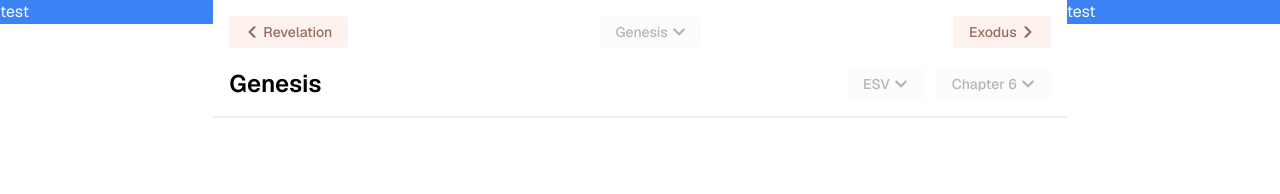
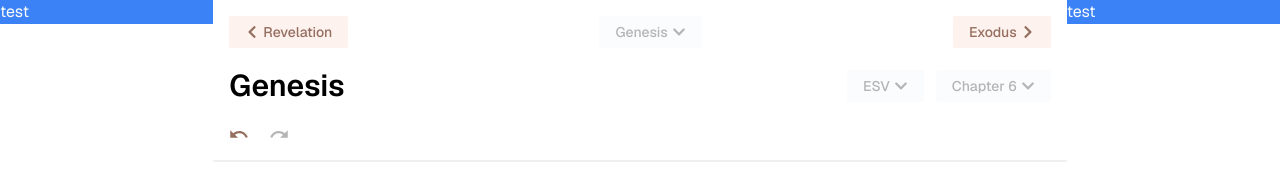
Before and after one commit to juliuscecilia33/Sage, a Next.js app: page / in a window 1280 px wide. Shown: the top 194 px of the page. Built offline with nearby package versions, Linux system fonts and the light colour scheme; no server answers.

Commit message:
started action tool bar

```diff
--- a/components/Main/Hero.tsx
+++ b/components/Main/Hero.tsx
@@ -1,5 +1,7 @@
 import { colors } from "../../styles/colors";
 import { FaChevronDown } from "react-icons/fa";
+import { IoMdUndo } from "react-icons/io";
+import { IoMdRedo } from "react-icons/io";
 
 type HeroProps = {
   bookTitle: string;
@@ -10,7 +12,7 @@ const Hero = ({ bookTitle, chapterCount }: HeroProps) => {
   return (
     <div className="flex flex-col mt-5">
       <div className="flex flex-row w-full justify-between items-center">
-        <h2 className="font-semibold text-2xl text-black ">{bookTitle}</h2>
+        <h2 className="font-semibold text-3xl text-black ">{bookTitle}</h2>
         <div className="flex flex-row items-center">
           <button
             className={`flex justify-center items-center px-4 mr-3 py-1.5 text-sm font-inter font-medium rounded-sm font-archivo ${colors.button.secondary}`}
@@ -26,6 +28,16 @@ const Hero = ({ bookTitle, chapterCount }: HeroProps) => {
           </button>
         </div>
       </div>
+      <div className="mt-5 flex flex-row w-full justify-between items-center">
+        <div className="flex flex-row items-center">
+          <button className="text-[#956E60] mr-5">
+            <IoMdUndo size={20} />
+          </button>
+          <button className="text-[#B5B5B5]">
+            <IoMdRedo size={20} />
+          </button>
+        </div>
+      </div>
     </div>
   );
 };
```
